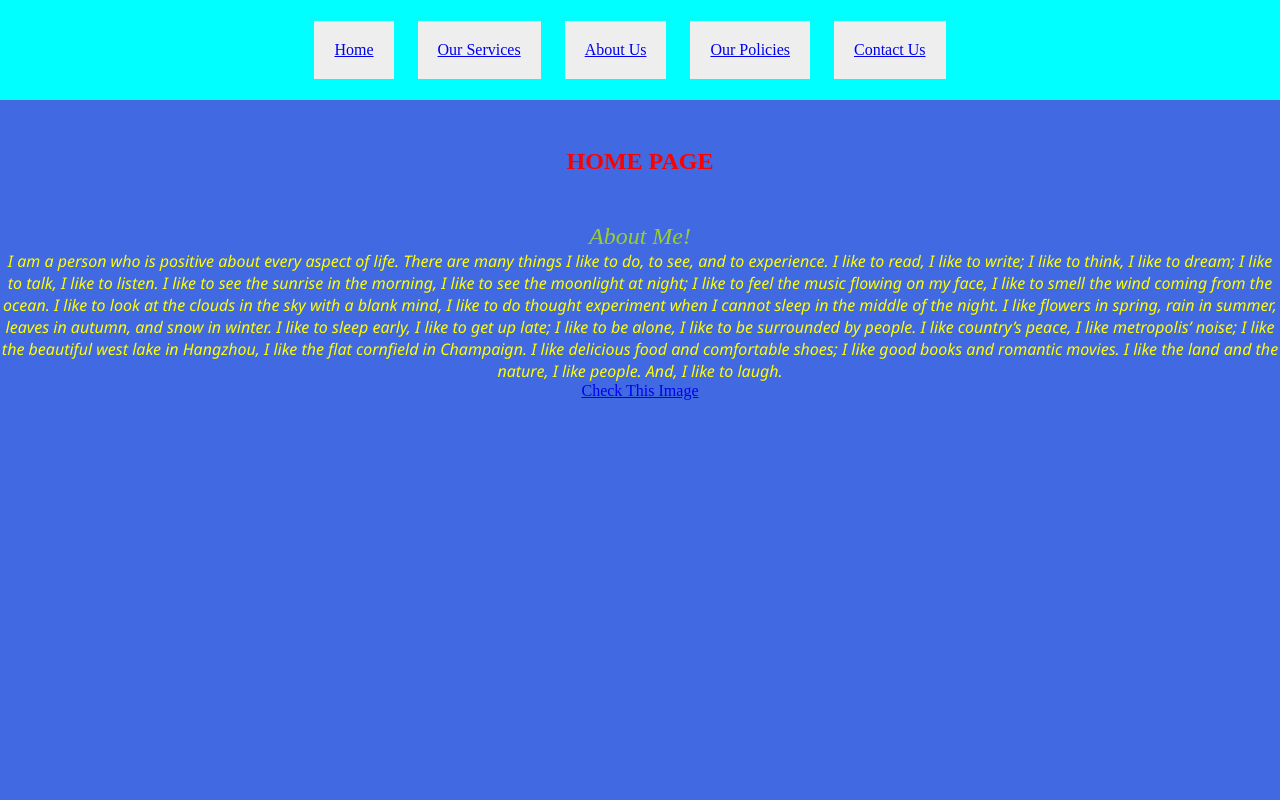
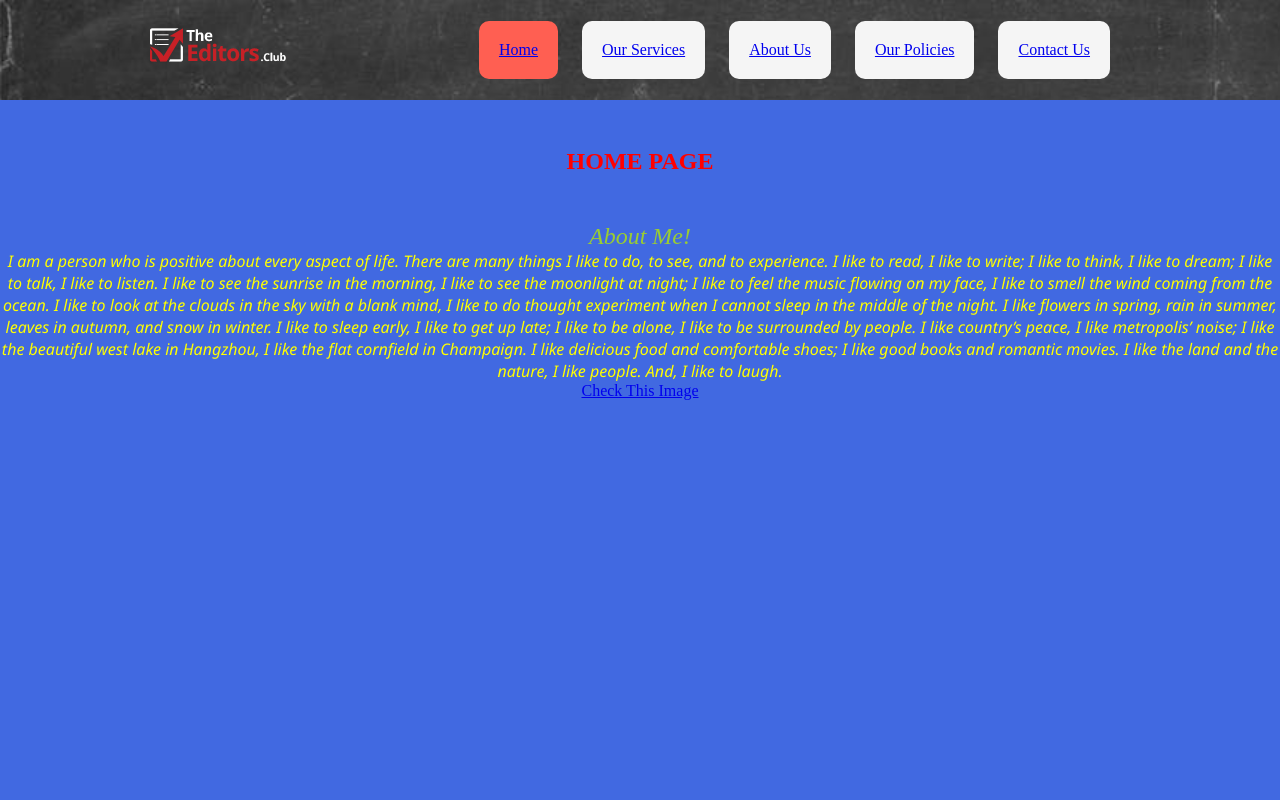
Before and after one commit to shuja16/my-new-web-page, a plain HTML site: page index.html in a window 1280 px wide. Shown: the top 800 px of the page. Drawn offline with nearby package versions, Linux system fonts and the light colour scheme.

Commit message:
changes on nav
1. active class added
2. nav alignment using flex
3. new logo added

```diff
--- /dev/null
+++ b/custom.js
@@ -0,0 +1,4 @@
+$(document).ready(function() {
+    const page = location.pathname.split('/').slice(-1)[0].replace('.html', '');
+    $(`#${page}`).addClass('active');
+});
--- a/index.html
+++ b/index.html
@@ -11,10 +11,12 @@
             margin: 0px;
         }
         header {
-            background-color: aqua;
+
             height: 100px;
             display: flex;
-            justify-content: flex-end;
+            flex-direction: row;
+            align-items: center;
+            justify-content: space-evenly;
 
         }
         nav {
@@ -32,7 +34,7 @@
             padding: 20px;
             margin: 0 20px 0 0;
             background:#eee;
-            border-radius:
+            border-radius: 10px;
         }
 
         section {
@@ -66,6 +68,19 @@
         .custom-header {
             padding: 2em;
         }
+                /* Style the buttons */
+.btn {
+  background-color: whitesmoke  ;
+  cursor: pointer;
+
+}
+
+/* Style the active class (and buttons on mouse-over) */
+.active,
+.btn:hover {
+  background-color:#ff5f52;
+  color:whitesmoke;
+}
 
     </style>
 
@@ -73,18 +88,22 @@
 
 <body>
 
-    <header>
-        <nav>
-            <ul>
-                <li><a href="index.html">Home</a></li>
-                <li><a href="services.html">Our Services</a></li>
-                <li><a href="about.html">About Us</a></li>
-                <li><a href="policies.html">Our Policies</a></li>
-                <li><a href="contact.html">Contact Us</a></li>
-            </ul>
-        </nav>
-
-      </header>
+        <header>
+                <div class="logo">
+                        <a href="index.html"> <img src="logo.png" alt="CSGO Howl"/> </a>
+                </div>
+                <div class="navigation">
+                        <div id="myDIV">
+                    <ul>
+                        <li class="btn" id="index"><a href="index.html">Home</a></li>
+                        <li class="btn" id="services"><a href="services.html">Our Services</a></li>
+                        <li class="btn" id="about"><a href="about.html">About Us</a></li>
+                        <li class="btn" id="policies"><a href="policies.html">Our Policies</a></li>
+                        <li class="btn" id="contact"><a href="contact.html">Contact Us</a></li>
+                    </ul>
+                    </div>
+                </div>
+            </header>
 
 
 
@@ -104,6 +123,8 @@
         </section>
 
         <footer> footer </footer>
+        <script src="https://code.jquery.com/jquery-3.4.1.min.js" integrity="sha256-CSXorXvZcTkaix6Yvo6HppcZGetbYMGWSFlBw8HfCJo=" crossorigin="anonymous"></script>
+        <script src="custom.js"></script>
 
 </body>
 </html>
```
Also changed, not shown: about.html (+36 -16 lines), contact.html (+37 -15 lines), policies.html (+37 -15 lines), services.html (+35 -15 lines), logo.png (added), logo.png.png (added).
